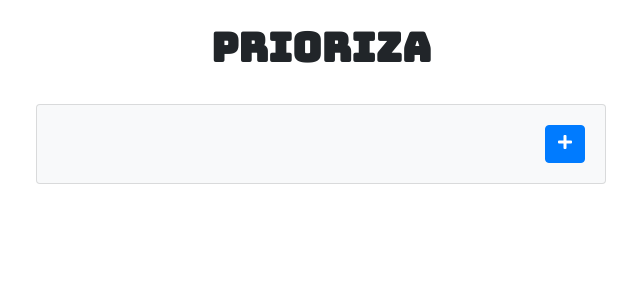
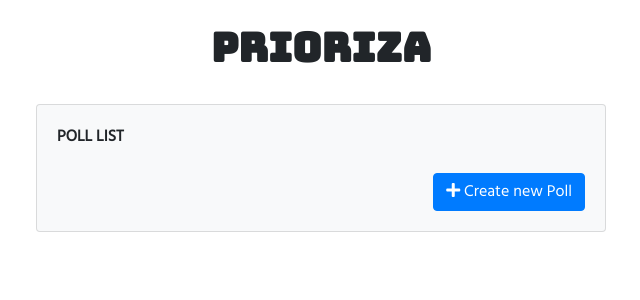
Before and after one commit to mcueto/prioriza, a Django app: page /polls/ in a window 1280 px wide. Shown: the part 56-356 px from the top of the page, without its empty margins (319-959 px from the left). Run offline with Django 3.2, Linux system fonts and the light colour scheme; data that the repository does not hold is empty; some libraries are stand-ins or nearby versions.

Commit message:
Minor changes to Poll list template
Now the poll list has fontawesome icons that reflect each poll's current status

```diff
--- a/prioriza/templates/poll/list.html
+++ b/prioriza/templates/poll/list.html
@@ -3,8 +3,20 @@
 {% block content%}
   <div class="row">
     <div class="col-md-12">
+      <div class="form-group">
+        <label>
+          Poll list
+        </label>
+        <p>
+        </p>
+      </div>
+    </div>
+  </div>
+
+  <div class="row">
+    <div class="col-md-12">
       <a href="{% url 'poll_create' %}" class="btn btn-primary float-right">
-        <i class="fas fa-plus"></i>
+        <i class="fas fa-plus"></i> Create new Poll
       </a>
     </div>
   </div>
@@ -14,7 +26,18 @@
       <ul class="list-group list-group-flush">
         {% for poll in polls %}
           <li class="list-group-item bg-light">
-            {{ poll.title }}
+            {% if poll.current_status == 'created' %}
+              <i class="far fa-circle text-warning"></i>
+            {% elif poll.current_status == 'open' %}
+              <i class="fas fa-spinner fa-spin text-success"></i>
+            {% elif poll.current_status == 'finished' %}
+              <i class="far fa-check-circle text-success"></i>
+            {% elif poll.current_status == 'archived' %}
+              <i class="fas fa-archive text-success"></i>
+            {% else %}
+              {{ poll.current_status }}
+            {% endif %}
+            {{ poll.name }}
           </li>
         {% endfor %}
       </ul>
```
